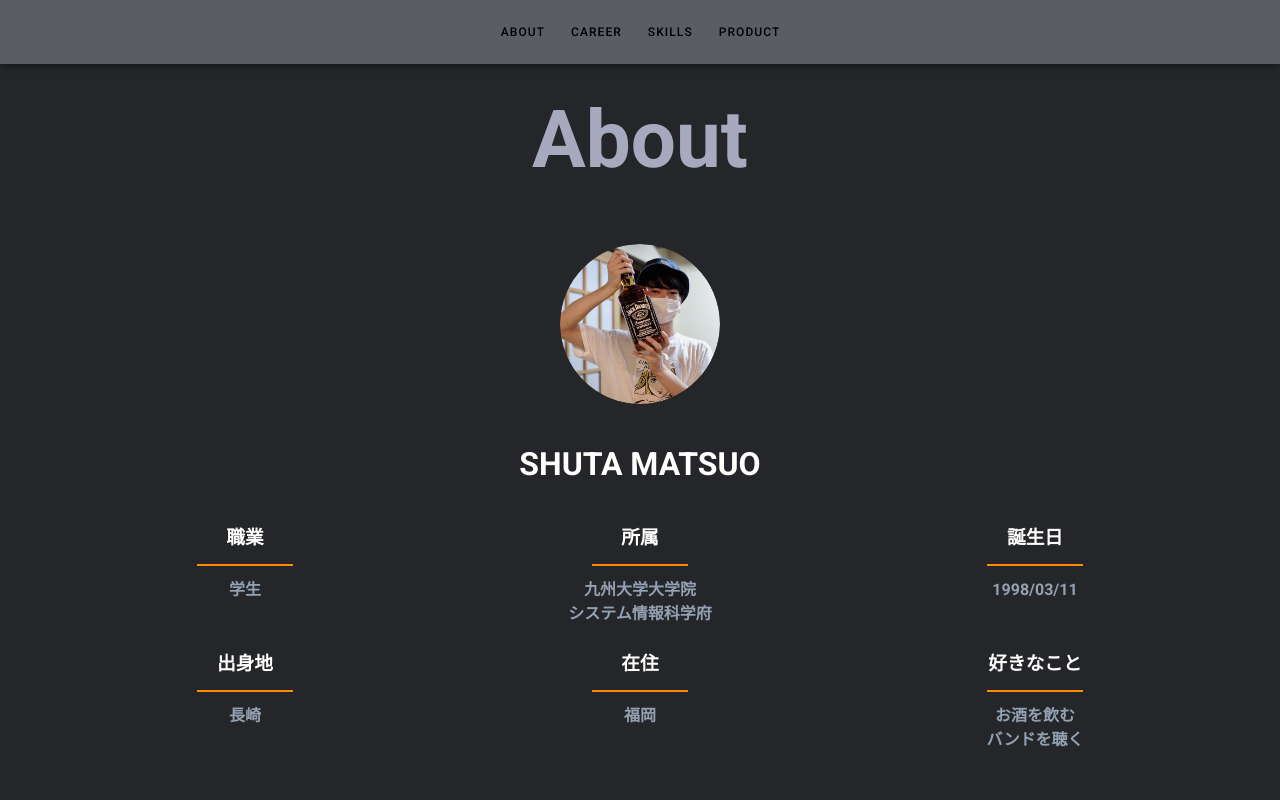
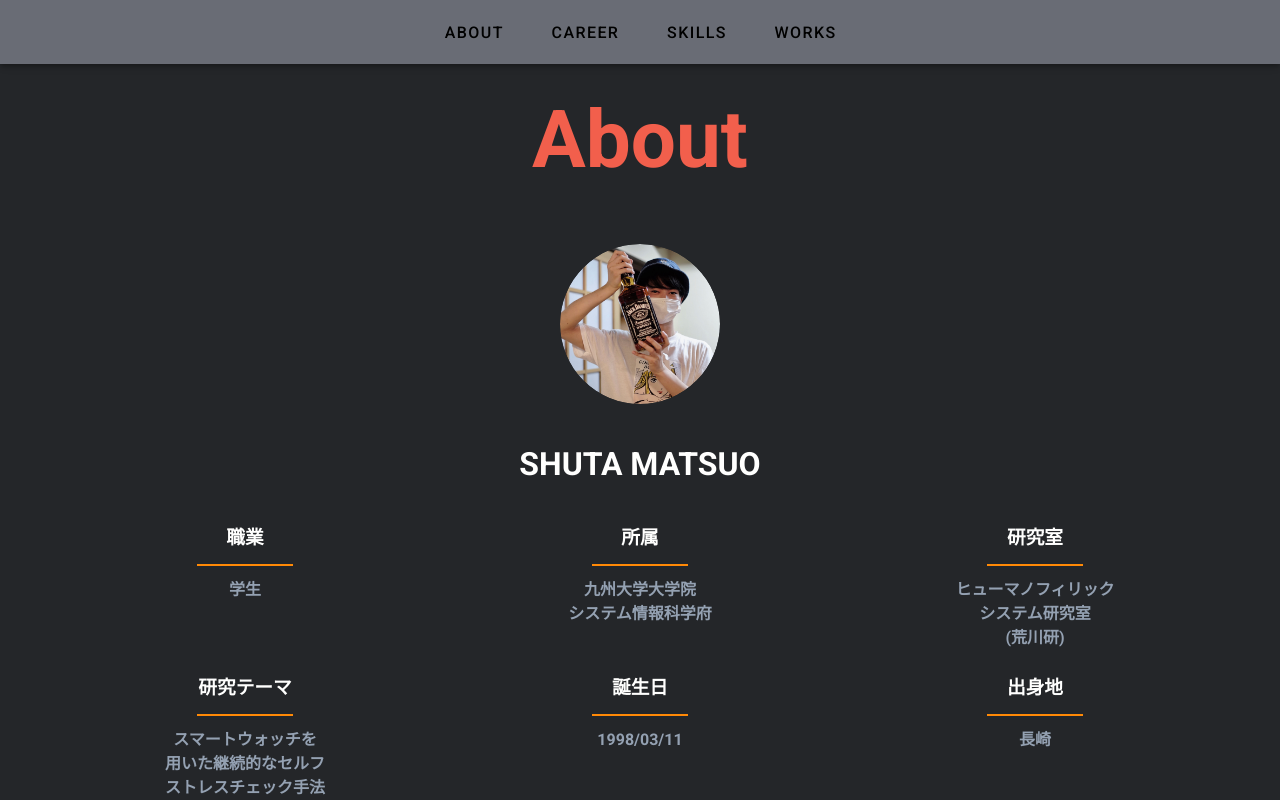
Before and after one commit to sssht03/Homepage, a Vue app: page / in a window 1280 px wide. Shown: the top 800 px of the page. Built offline with nearby package versions, Linux system fonts and the light colour scheme.

Commit message:
add footer

```diff
--- a/src/components/About.vue
+++ b/src/components/About.vue
@@ -1,5 +1,5 @@
 <template>
-  <v-container class="about pb-12 pt-12" fluid>
+  <v-container class="about py-12" fluid>
     <v-row>
       <v-col>
         <section-title :title="'About'"></section-title>
@@ -48,6 +48,15 @@ export default {
       myProfile: [
         { title: "職業", desc: "学生" },
         { title: "所属", desc: "九州大学大学院\nシステム情報科学府" },
+        {
+          title: "研究室",
+          desc: "ヒューマノフィリック\nシステム研究室\n(荒川研)",
+        },
+        {
+          title: "研究テーマ",
+          desc:
+            "スマートウォッチを\n用いた継続的なセルフ\nストレスチェック手法",
+        },
         { title: "誕生日", desc: "1998/03/11" },
         { title: "出身地", desc: "長崎" },
         { title: "在住", desc: "福岡" },
--- /dev/null
+++ b/src/components/Footer.vue
@@ -0,0 +1,27 @@
+<template>
+  <v-footer dark padless>
+    <v-card class="flex" flat tile color="#2e2f3e">
+      <v-card-text class="text-center">
+        <v-btn v-for="icon in icons" :key="icon" class="mx-6" icon>
+          <v-icon size="32px">
+            {{ icon }}
+          </v-icon>
+        </v-btn>
+      </v-card-text>
+
+      <v-divider></v-divider>
+
+      <v-card-text class="py-4 text-center">
+        ©︎ {{ new Date().getFullYear() }} — <strong>Shuta Matsuo</strong>
+      </v-card-text>
+    </v-card>
+  </v-footer>
+</template>
+
+<script>
+export default {
+  data: () => ({
+    icons: ["mdi-twitter", "mdi-github", "mdi-instagram"],
+  }),
+};
+</script>
--- a/src/components/Header.vue
+++ b/src/components/Header.vue
@@ -1,10 +1,11 @@
 <template>
-  <v-app-bar fixed color="rgba(114, 117, 126, 0.7)">
+  <v-app-bar fixed color="rgba(114, 117, 126, 0.9)">
     <v-spacer></v-spacer>
     <v-row align-content="end">
       <v-btn
         text
-        small
+        :x-large="$vuetify.breakpoint.mdAndUp"
+        :small="$vuetify.breakpoint.smAndDown"
         v-for="(item, i) in contentsList"
         :key="i"
         :color="item.show ? '#fffffe' : '#000000'"
@@ -22,7 +23,7 @@ export default {
         { title: "about", show: false },
         { title: "career", show: false },
         { title: "skills", show: false },
-        { title: "product", show: false },
+        { title: "works", show: false },
       ],
     };
   },
--- a/src/components/Main.vue
+++ b/src/components/Main.vue
@@ -5,18 +5,20 @@
     <career></career>
     <skill></skill>
     <products></products>
+    <Footer></Footer>
   </div>
 </template>
 
 <script>
 import About from "./About.vue";
 import Career from "./Career.vue";
+import Footer from "./Footer.vue";
 import Header from "./Header.vue";
 import Products from "./Products.vue";
 import Skill from "./Skill.vue";
 
 export default {
   name: "Main",
-  components: { About, Career, Skill, Header, Products },
+  components: { About, Career, Skill, Header, Products, Footer },
 };
 </script>
--- a/src/components/Products.vue
+++ b/src/components/Products.vue
@@ -1,6 +1,6 @@
 <template>
   <v-container class="products pb-12 pt-12" fluid>
-    <section-title :title="'Products'"></section-title>
+    <section-title :title="'Works'"></section-title>
     <!-- <v-row class="flex-column">
       <v-col class="subtitle text-center">
         <v-col>
--- a/src/components/SectionTitle.vue
+++ b/src/components/SectionTitle.vue
@@ -10,7 +10,7 @@ export default {
 
 <style>
 .section-title {
-  color: #a7a9be;
+  color: #f25f4c;
   font-size: 5rem;
   text-align: center;
 }
```
